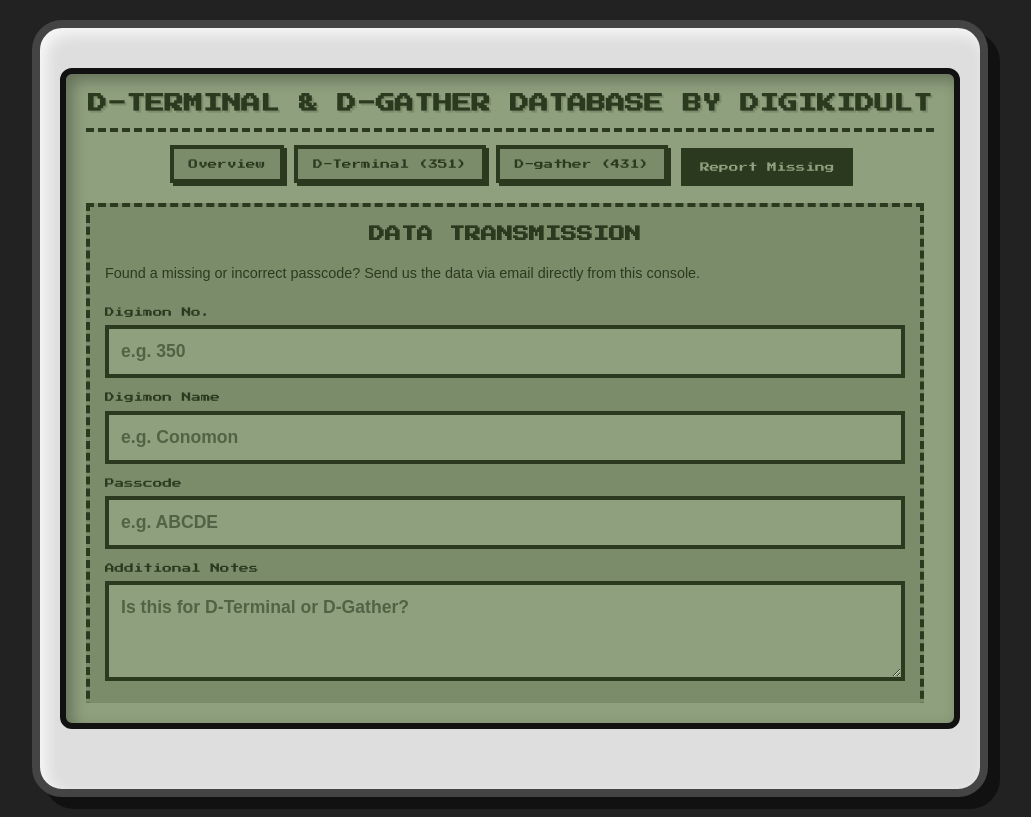
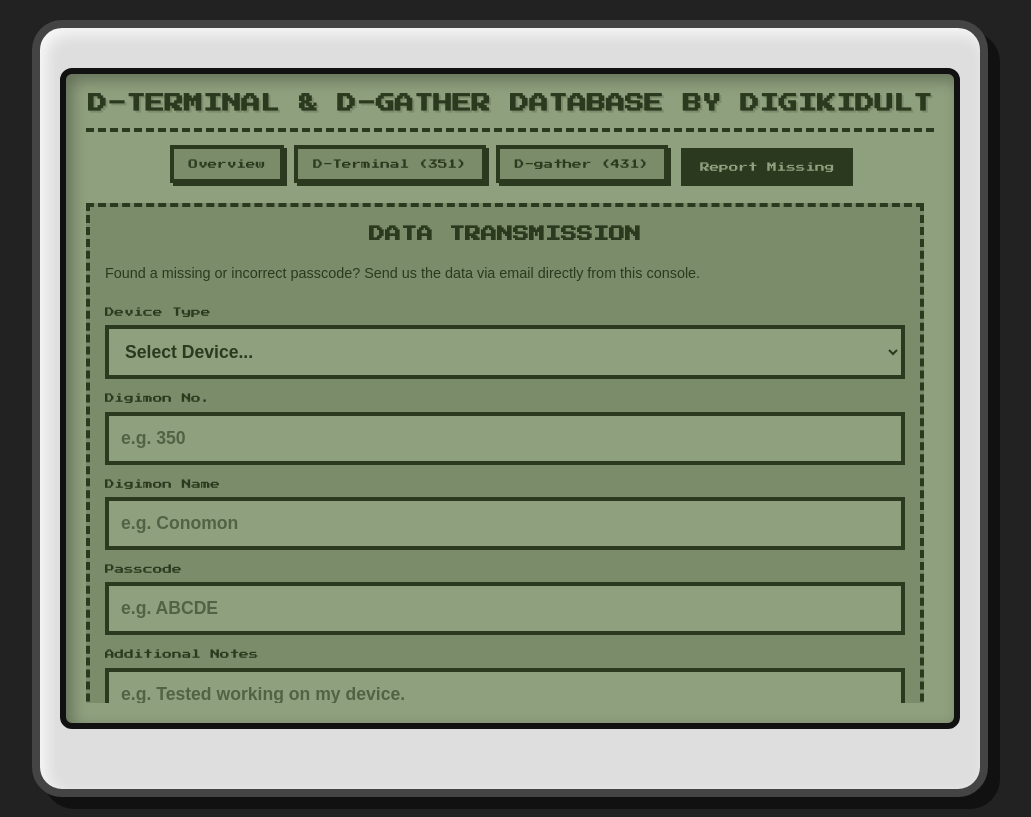
Before and after one commit to digikidult/digivice, a plain HTML site: page us_dt_dg.html in a window 1280 px wide. Both pictures are taken after a click on the button "Report Missing". Shown: the whole page, without its empty margins (130-1161 px from the left). Drawn offline with Linux system fonts and the light colour scheme; a web font is replaced by a local one.

Commit message:
Update us_dt_dg.html

```diff
--- a/us_dt_dg.html
+++ b/us_dt_dg.html
@@ -230,6 +230,15 @@
 
                 <form id="reportForm" onsubmit="sendReport(event)">
                     <div style="margin-bottom: 12px;">
+                        <label class="form-label">Device Type</label>
+                        <select id="r_device" class="search-bar" style="margin-bottom: 0; cursor: pointer;" required>
+                            <option value="" disabled selected>Select Device...</option>
+                            <option value="D-Terminal">D-Terminal</option>
+                            <option value="D-Gather">D-Gather</option>
+                            <option value="Both / Unknown">Both / Unknown</option>
+                        </select>
+                    </div>
+                    <div style="margin-bottom: 12px;">
                         <label class="form-label">Digimon No.</label>
                         <input type="text" id="r_no" class="search-bar" style="margin-bottom: 0;" placeholder="e.g. 350" required>
                     </div>
@@ -243,7 +252,7 @@
                     </div>
                     <div style="margin-bottom: 20px;">
                         <label class="form-label">Additional Notes</label>
-                        <textarea id="r_notes" class="search-bar" style="margin-bottom: 0; resize: vertical; height: 100px;" placeholder="Is this for D-Terminal or D-Gather?"></textarea>
+                        <textarea id="r_notes" class="search-bar" style="margin-bottom: 0; resize: vertical; height: 100px;" placeholder="e.g. Tested working on my device."></textarea>
                     </div>
                     <button type="submit" class="tab-btn" style="width: 100%; font-size: 1rem; padding: 15px;">>>> SEND VIA EMAIL <<<</button>
                 </form>
@@ -1084,13 +1093,14 @@
     // Email Submission Logic
     function sendReport(e) {
         e.preventDefault();
+        const device = document.getElementById('r_device').value;
         const no = document.getElementById('r_no').value;
         const name = document.getElementById('r_name').value;
         const code = document.getElementById('r_code').value;
         const notes = document.getElementById('r_notes').value;
 
         const subject = encodeURIComponent(`[Digivice Guide] Report Missing Passcode: No.${no} ${name}`);
-        const body = encodeURIComponent(`Hello DigiKidult,\n\nI would like to report a missing or incorrect passcode for the database.\n\n[Details]\nDigimon No: ${no}\nDigimon Name: ${name}\nPasscode: ${code}\n\n[Additional Notes]\n${notes}\n\nThank you!`);
+        const body = encodeURIComponent(`Hello DigiKidult,\n\nI would like to report a missing or incorrect passcode for the database.\n\n[Details]\nDevice Type: ${device}\nDigimon No: ${no}\nDigimon Name: ${name}\nPasscode: ${code}\n\n[Additional Notes]\n${notes}\n\nThank you!`);
 
         // Uses the mailto protocol to open default email client addressed to your brand email
         window.location.href = `mailto:digikidult@gmail.com?subject=${subject}&body=${body}`;
```
